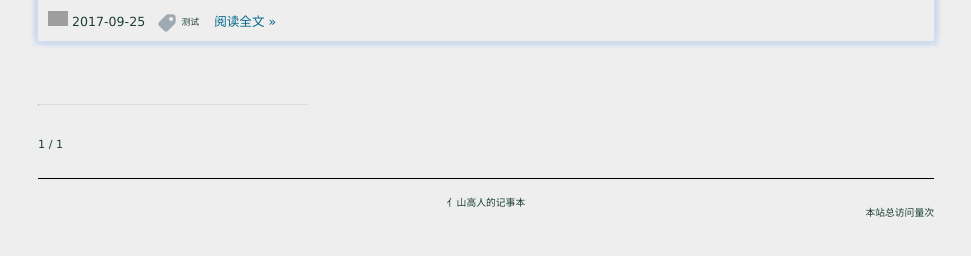
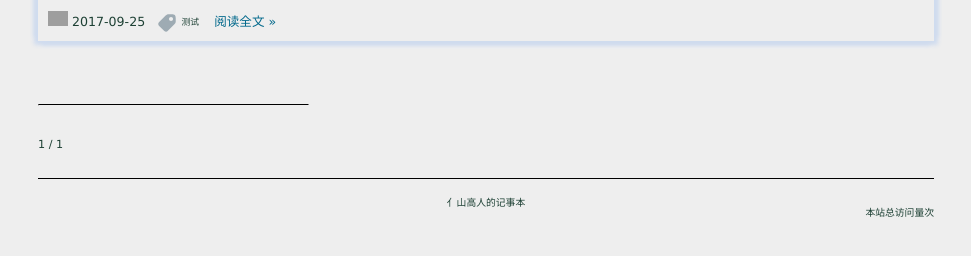
Before and after one commit to XGR-yang/XGR-yang.github.io, a Jekyll site: the page built from index.html, in a window 1280 px wide. Shown: the part 154-410 px from the top of the page, without its empty margins (154-1125 px from the left). Built offline with Jekyll 4.4.1, drawn with Linux system fonts in a browser that asks for light colours; nearby versions of some CDN libraries; the list of posts is cut into pages by our own code; comment, search, counter and statistics services are not loaded; grey boxes are pictures that could not be loaded.

Commit message:
Update main.css

```diff
--- a/css/main.css
+++ b/css/main.css
@@ -539,7 +539,7 @@ color: #666666; }
 .post-list__divider {
   width: 30%;
   margin: 2.2em 0 2.1em 0;
-  border-top: 1px solid #DDDDDD; }
+  border-top: 1px solid #000000; }
 
 .read-more {
   margin-top: 1em;
```
